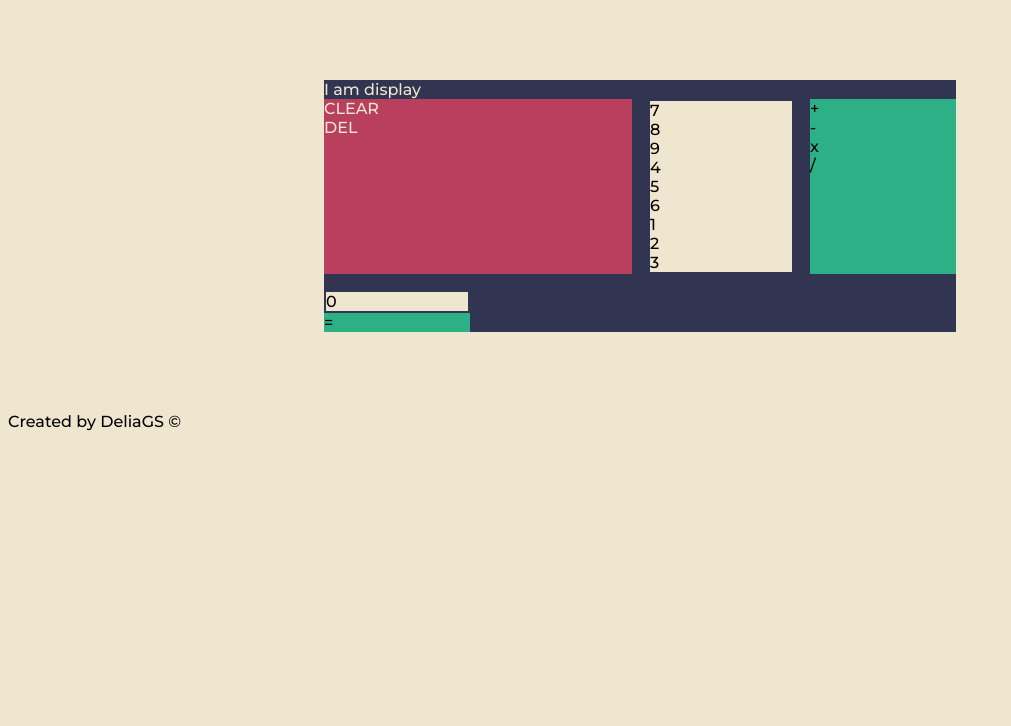
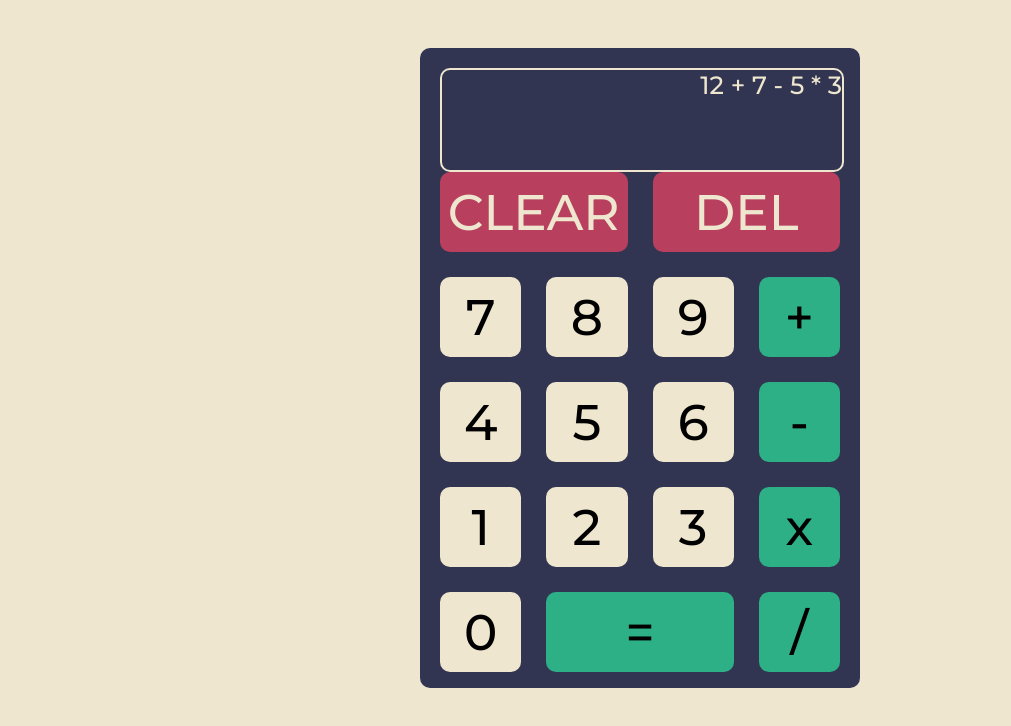
Before and after one commit to deliags/Calculator, a plain HTML site: page index.html in a window 1280 px wide. Shown: the whole page, without its empty margins (0-1011 px from the left). Drawn offline with Linux system fonts and the light colour scheme.

Commit message:
implemented basic layout

```diff
--- a/index.html
+++ b/index.html
@@ -16,42 +16,34 @@
 <body>
   <section id="container">
 
-    <div class="display">I am display</div>
+    <div class="display">12 + 7 - 5 * 3</div>
 
     <section class="main">
-      <section class="clear-controls">
-        <div class="clear">CLEAR</div>
-        <div class="backspace">DEL</div>
-      </section>
-      <section class="numbers">
-        <div class="seven">7</div>
-        <div class="eight">8</div>
-        <div class="nine">9</div>
-        <div class="four">4</div>
-        <div class="five">5</div>
-        <div class="six">6</div>
-        <div class="one">1</div>
-        <div class="two">2</div>
-        <div class="three">3</div>
-      </section>
 
-      <section class="operators">
-        <div class="plus">+</div>
-        <div class="minus">-</div>
-        <div class="multiply">x</div>
-        <div class="divide">/</div>
-      </section>
+      <div class="control clear">CLEAR</div>
+      <div class="control delete">DEL</div>
+
+      <div class="number seven">7</div>
+      <div class="number eight">8</div>
+      <div class="number nine">9</div>
+      <div class="operator plus">+</div>
+      <div class="number four">4</div>
+      <div class="number five">5</div>
+      <div class="number six">6</div>
+      <div class="operator minus">-</div>
+      <div class="number one">1</div>
+      <div class="number two">2</div>
+      <div class="number three">3</div>
+      <div class="operator multiply">x</div>
+      <div class="number zero">0</div>
+      <div class="operator equals">=</div>
+      <div class="operator divide">/</div>
 
 
-      <section class="bottom">
-        <div class="zero">0</div>
-        <div class="equals">=</div>
-      </section>
+
     </section>
 
-
   </section>
-  <footer>Created by DeliaGS ©</footer>
 </body>
 
 </html>
--- a/style.css
+++ b/style.css
@@ -1,39 +1,71 @@
-body{
+*{
+  border-radius: 10px;
   font-family: 'Montserrat', sans-serif;
   font-weight: 500;
+  font-size: 50px;
+}
+
+
+body{
   background-color: rgb(238, 230, 206);
-
+  display: flex;
+  justify-content: center;
+  align-items: center;
 }
 
 #container{
   background-color: rgb(49, 53, 82);
-  margin: 10vh auto;
-  width: 50%;
+  margin-top: 5vh;
+  padding: 20px;
+  height: 600px;
+  width: 400px;
+}
+
+.main{
+  display: grid;
+  gap: 0.5rem;
+  width: 400px;
+  height: 500px;
+  grid-template-columns: repeat(4, 1fr);
+  text-align: center;
 }
 
 .display{
   color: rgb(238, 230, 206);
+  background-color: rgb(49, 53, 82);
+  border: 2px solid rgb(238, 230, 206);
+  height: 100px;
+  width: 400px;
+  font-size: 25px;
+  text-align: right;
 }
 
-.operators,
-.equals{
+.operator {
   background-color:rgb(46, 176, 134);
+  display: flex;
+  justify-content: center;
+  align-items: center;
 }
 
-.numbers,
-.zero{
+.number{
   background-color:rgb(238, 230, 206);
-  border: 2px solid rgb(49, 53, 82);
+  display: flex;
+  justify-content: center;
+  align-items: center;
 }
 
-.main{
-  display: grid;
-  gap: 1rem;
-  grid-template-columns: repeat(4, 1fr);
-}
-
-.clear-controls{
+.control{
   background-color:rgb(184, 64, 94);
   color: rgb(238, 230, 206);
   grid-column: span 2;
+  display: flex;
+  justify-content: center;
+  align-items: center;
 }
+
+.equals{
+  grid-column: span 2;
+  display: flex;
+  justify-content: center;
+  align-items: center;
+}
```
